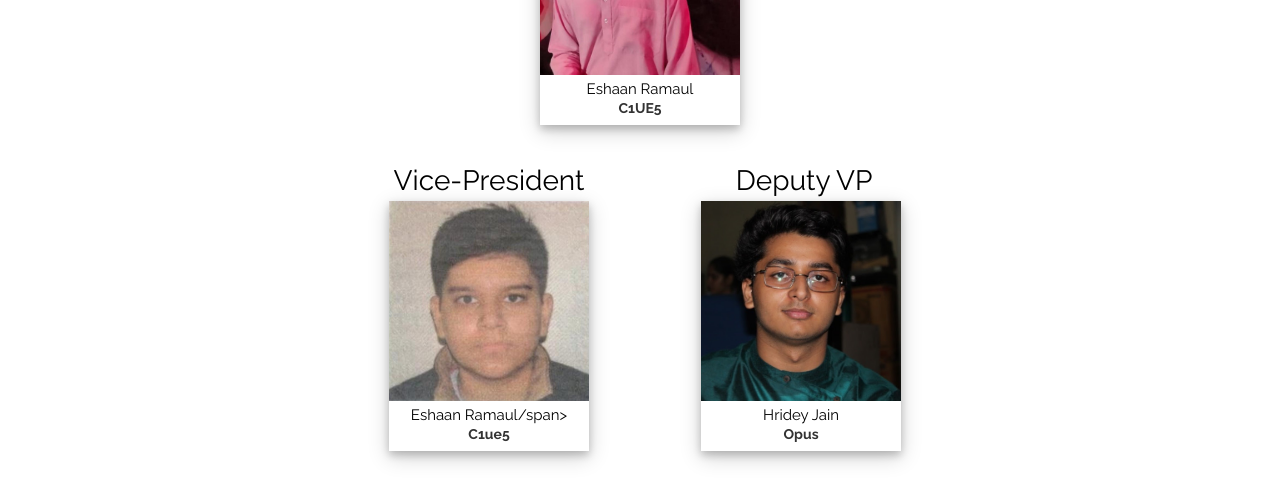
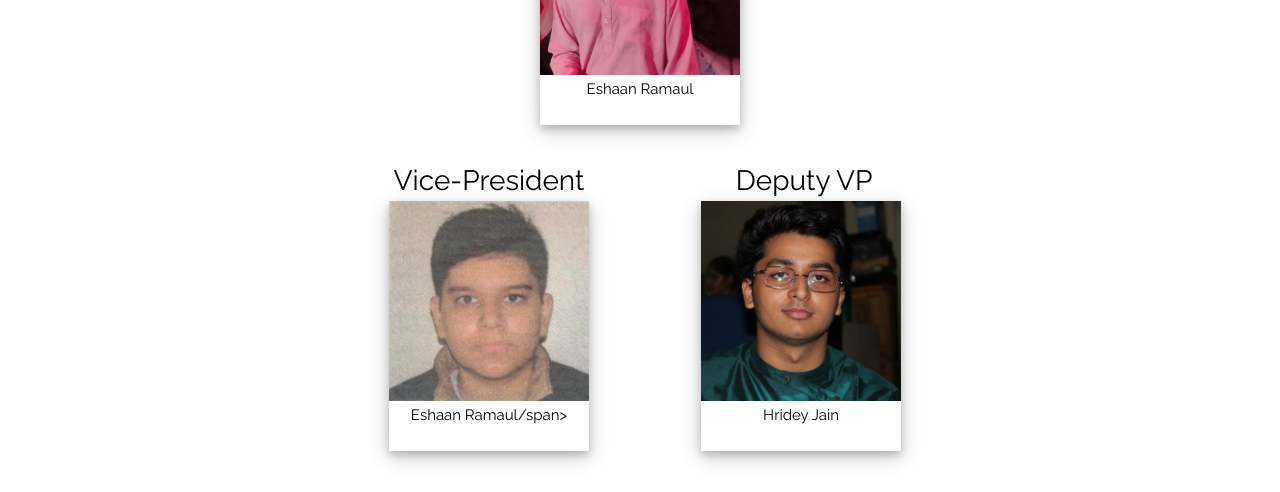
Before and after one commit to cyberbuzz2021/cyberbuzz22, a plain HTML site: page index.html in a window 1280 px wide. Shown: the part 4168-4660 px from the top of the page. Drawn offline with Linux system fonts and the light colour scheme; some packages are replaced by stand-ins of ours; a script that the page names is missing.

Commit message:
changing presidential board designations

```diff
--- a/index.html
+++ b/index.html
@@ -286,7 +286,7 @@ background:linear-gradient(90deg, rgb(52, 73, 94) 0%, rgb(73, 75, 73) 80%);color
 
          <a href="https://www.instagram.com/eshaan.ok/" target="_blank">
          <img src="images/2022/membs/eshaan.jpeg" class="memb"><div class="mem">
-     <div class = "mem-name">eshaanramaul@gmail.com</div></div></a><span class = "mem-name-end">Eshaan Ramaul</span><br><span class="mem-evnt">C1UE5</span></div>
+     <div class = "mem-name">eshaanramaul@gmail.com</div></div></a><span class = "mem-name-end">Eshaan Ramaul</span><br><span class="mem-evnt"></span></div>
 
 
 
@@ -303,12 +303,12 @@ background:linear-gradient(90deg, rgb(52, 73, 94) 0%, rgb(73, 75, 73) 80%);color
 	<a href="https://www.instagram.com/adityagroverr/" target="_blank">
 	<img src="images/2022/membs/aditya.jpeg" class="memb"><div class="mem">
 <div class = "mem-name">adityagrover111@gmail.com
-</div></div></a><span class = "mem-name-end">Eshaan Ramaul/span><br><span class="mem-evnt">C1ue5</span></div></div>
+</div></div></a><span class = "mem-name-end">Eshaan Ramaul/span><br><span class="mem-evnt"></span></div></div>
 <div class = 'teambox2' style="margin-left: 100px;">
 	<span class = "designation" style="font-family: 'Raleway';font-weight: 350;margin-left: 12%;">Deputy VP</span>
 <div class="tbox" style="margin-left: 5%;">
 	<a href="https://www.instagram.com/hridsjain/" target="_blank"><img src="images/2022/membs/hridey.jpeg	" class="memb"><div class="mem">
-<div class = "mem-name">hrideyjain27@gmail.com</div></div></a><span class = "mem-name-end">Hridey Jain</span><br><span class="mem-evnt">Opus</span></div>
+<div class = "mem-name">hrideyjain27@gmail.com</div></div></a><span class = "mem-name-end">Hridey Jain</span><br><span class="mem-evnt"></span></div>
   </div></div>
   <br><br>
   <h1 style="font-family: 'Raleway';font-weight: 800;font-size: 28px;padding-top: 30px;padding-bottom: 30px;background:-webkit-linear-gradient(90deg, rgb(52, 73, 94) 0%, rgb(73, 75, 73) 80%);
```
